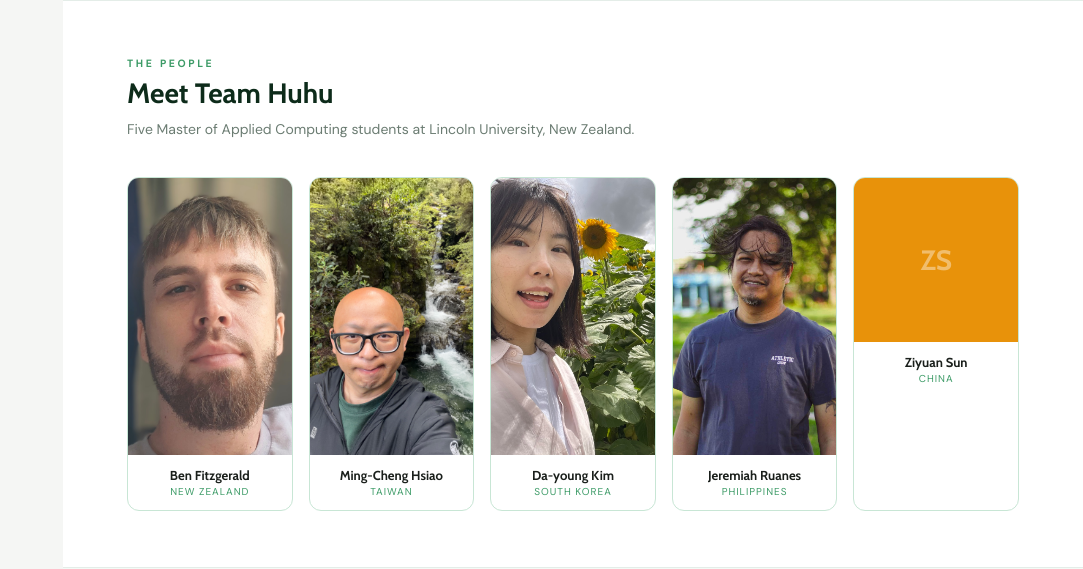
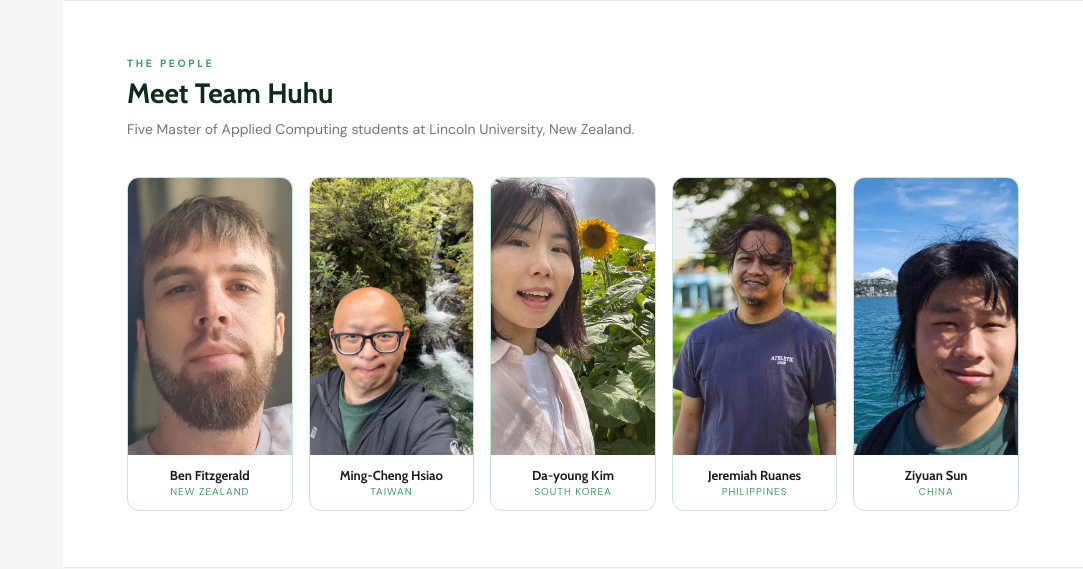
Before and after one commit to Dayoung3460/COMP639_Project_2_Huhu, a Flask app: page /documentation in a window 1280 px wide. Shown: the part 1224-1793 px from the top of the page, without its empty margins (197-1280 px from the left). Run offline with Flask 3, Linux system fonts and the light colour scheme; some libraries are stand-ins or nearby versions.

Commit message:
add sun image to documentation

```diff
--- a/app/templates/documentation.html
+++ b/app/templates/documentation.html
@@ -600,7 +600,11 @@
         </div>
     </div>
       <div class="team-card">
-        <div class="team-avatar" style="background:#e8920a;">ZS</div>
+        <div class="team-photo">
+        <img src="{{ url_for('static', filename='images/team/Sun.jpg') }}"
+                alt="Ziyuan Sun"
+                onerror="this.style.display='none'; this.nextElementSibling.style.display='flex';">
+        </div>
         <div class="team-body">
           <div class="team-name">Ziyuan Sun</div>
           <div class="team-country">China</div>
```
